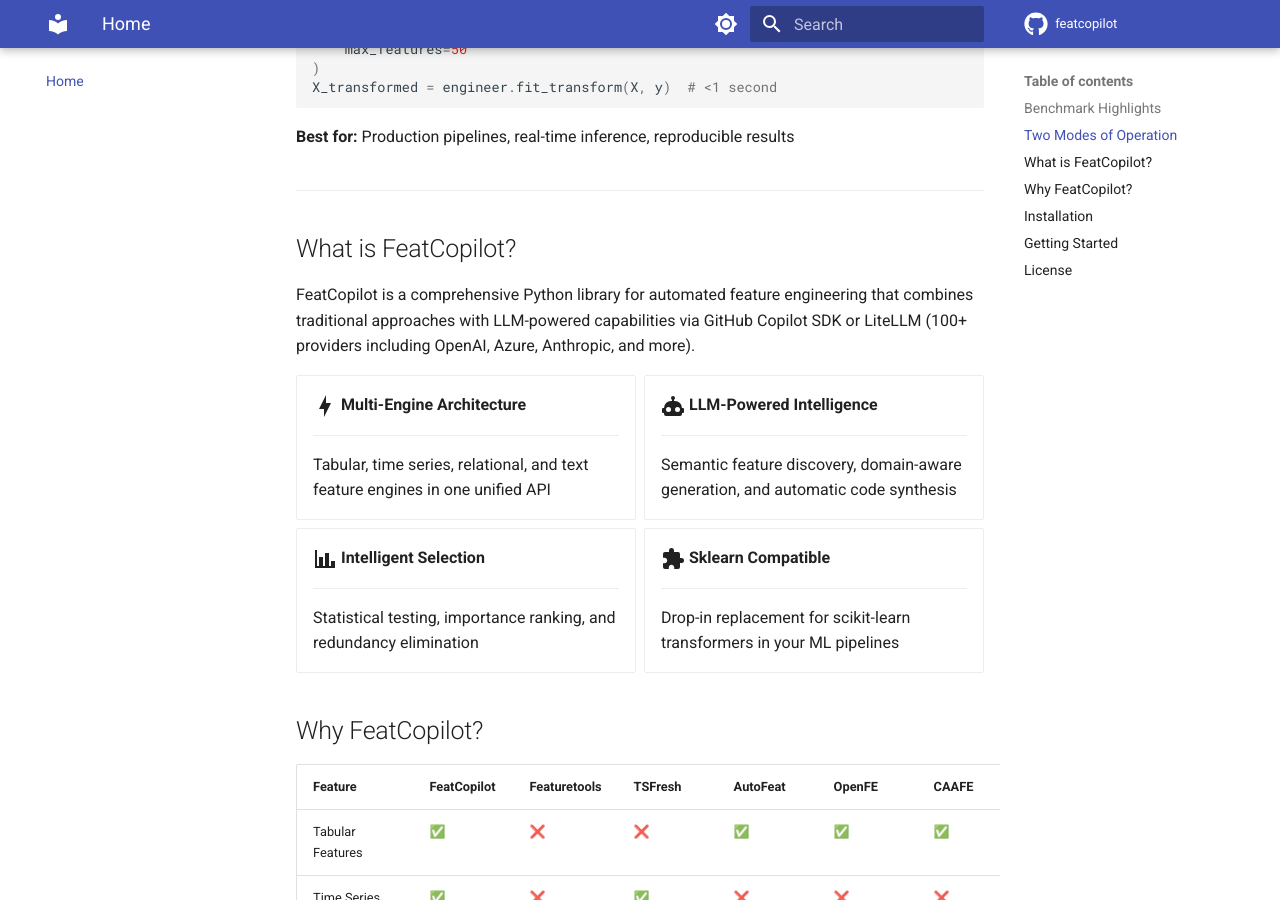
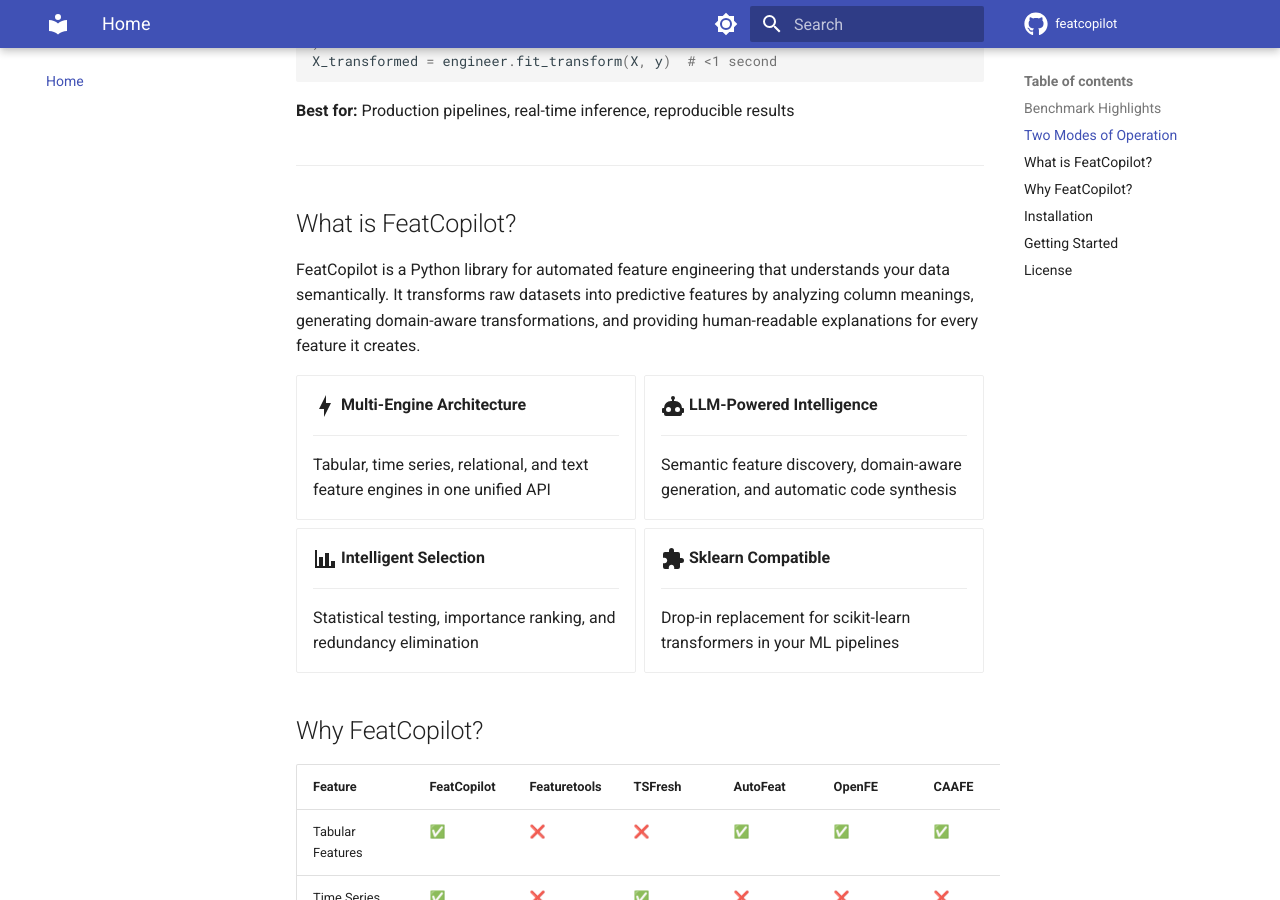
Before and after one commit to thinkall/featcopilot, an MkDocs documentation site: the page built from docs/index.md, in a window 1280 px wide and 900 px high, scrolled down 1067 px. Built offline with MkDocs 1.6.1 and Material for MkDocs 9.7.7, drawn with Linux system fonts in a browser that asks for light colours; comment, search, counter and statistics services are not loaded; some of the changed text lies outside the part shown.

Commit message:
docs: refine FeatCopilot introduction messaging
Update tagline and introduction to focus on value proposition:
- 'Intelligent Automated Feature Engineering'
- 'Generate, select, and explain predictive features with semantic understanding'

Removed:
- References to combining approaches from other libraries
- Specific LLM backend mentions (Copilot SDK, LiteLLM) from one-liner

The introduction now emphasizes what FeatCopilot does for users rather
than implementation details.

```diff
--- a/docs/index.md
+++ b/docs/index.md
@@ -1,8 +1,8 @@
 # FeatCopilot
 
 <div align="center">
-  <h2>🚀 Next-Generation LLM-Powered Auto Feature Engineering</h2>
-  <p><strong>A unified feature engineering framework with LLM support via GitHub Copilot SDK or LiteLLM (100+ providers)</strong></p>
+  <h2>🚀 Intelligent Automated Feature Engineering</h2>
+  <p><strong>Generate, select, and explain predictive features with semantic understanding</strong></p>
 </div>
 
 ---
@@ -85,7 +85,7 @@
 
 ## What is FeatCopilot?
 
-FeatCopilot is a comprehensive Python library for automated feature engineering that combines traditional approaches with LLM-powered capabilities via GitHub Copilot SDK or LiteLLM (100+ providers including OpenAI, Azure, Anthropic, and more).
+FeatCopilot is a Python library for automated feature engineering that understands your data semantically. It transforms raw datasets into predictive features by analyzing column meanings, generating domain-aware transformations, and providing human-readable explanations for every feature it creates.
 
 <div class="grid cards" markdown>
 
```
Also changed, not shown: README.md (+2 -2 lines).
